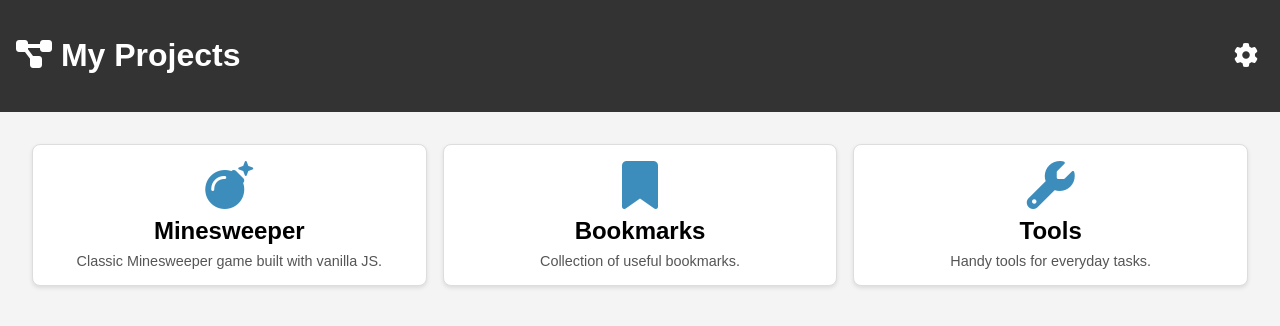
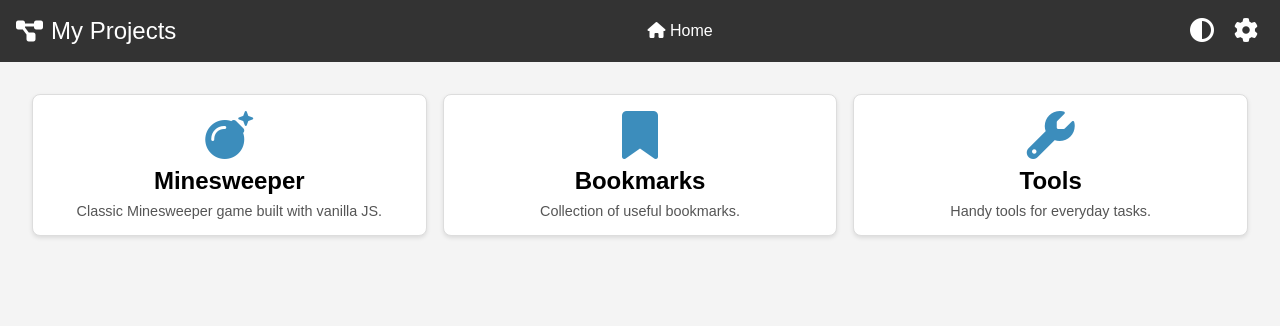
Before and after one commit to cbhead/GPT4_minesweeper_4-29-23, a website: page src/index.html in a window 1280 px wide. Drawn offline with Linux system fonts and the light colour scheme.

Commit message:
refactor: add shared header component

```diff
--- /dev/null
+++ b/src/components/header.html
@@ -0,0 +1,13 @@
+<header class="site-header">
+  <div class="branding">
+    <i class="fa-solid fa-diagram-project"></i>
+    <span>My Projects</span>
+  </div>
+  <nav class="nav-links">
+    <a class="home-link" href="index.html"><i class="fa-solid fa-house"></i> Home</a>
+  </nav>
+  <div class="header-controls">
+    <button id="theme-toggle" aria-label="Toggle Theme"><i class="fa-solid fa-circle-half-stroke"></i></button>
+    <button id="settings-btn" aria-label="Settings"><i class="fa-solid fa-cog"></i></button>
+  </div>
+</header>
--- a/src/index.html
+++ b/src/index.html
@@ -8,10 +8,6 @@
   <link rel="stylesheet" href="https://cdnjs.cloudflare.com/ajax/libs/font-awesome/6.5.1/css/all.min.css" crossorigin="anonymous" referrerpolicy="no-referrer" />
 </head>
 <body data-project="landing">
-  <header>
-    <h1><i class="fa-solid fa-diagram-project"></i> My Projects</h1>
-    <button id="settings-btn" aria-label="Settings"><i class="fa-solid fa-cog"></i></button>
-  </header>
   <main id="projects" class="projects-grid"></main>
 
   <div id="settings-modal" class="modal">
@@ -22,6 +18,7 @@
     </div>
   </div>
   <script src="scripts/theme.js"></script>
+  <script src="projects/header.js"></script>
   <script src="scripts/landing.js"></script>
 </body>
 </html>
--- a/src/projects/header.js
+++ b/src/projects/header.js
@@ -1,6 +1,33 @@
-fetch('header.html')
-  .then(response => response.text())
-  .then(html => {
-    document.body.insertAdjacentHTML('afterbegin', html);
-  })
-  .catch(err => console.error('Error loading header:', err));
+(function() {
+  const base = window.location.pathname.includes('/projects/') ? '../' : '';
+  try {
+    const req = new XMLHttpRequest();
+    req.open('GET', base + 'components/header.html', false);
+    req.send(null);
+    if (req.status >= 200 && req.status < 300) {
+      document.body.insertAdjacentHTML('afterbegin', req.responseText);
+      const homeLink = document.querySelector('.home-link');
+      if (homeLink) homeLink.href = base + 'index.html';
+      if (!document.getElementById('settings-modal')) {
+        const settingsBtn = document.getElementById('settings-btn');
+        if (settingsBtn) settingsBtn.style.display = 'none';
+      }
+      const themeToggle = document.getElementById('theme-toggle');
+      if (themeToggle) {
+        themeToggle.addEventListener('click', () => {
+          const next = themeConfig.current === 'dark' ? 'default' : 'dark';
+          const preset = PRESET_THEMES[next];
+          themeConfig.landing = JSON.parse(JSON.stringify(preset.landing || {}));
+          themeConfig.projects = JSON.parse(JSON.stringify(preset.projects || {}));
+          themeConfig.current = next;
+          saveThemeConfig();
+          applyTheme();
+        });
+      }
+    } else {
+      console.error('Error loading header:', req.statusText);
+    }
+  } catch (err) {
+    console.error('Error loading header:', err);
+  }
+})();
--- a/src/styles/landing.css
+++ b/src/styles/landing.css
@@ -19,14 +19,55 @@ header {
   display: flex;
   justify-content: space-between;
   align-items: center;
+  flex-wrap: wrap;
 }
 
-#settings-btn {
+header .branding {
+  display: flex;
+  align-items: center;
+  font-size: 1.5rem;
+}
+
+header .branding i {
+  margin-right: 0.5rem;
+}
+
+header nav {
+  display: flex;
+  gap: 1rem;
+}
+
+header nav a {
+  color: var(--landing-header-text);
+  text-decoration: none;
+}
+
+.header-controls {
+  display: flex;
+  gap: 0.5rem;
+}
+
+.header-controls button {
   background: none;
   border: none;
   color: var(--landing-header-text);
   font-size: 1.5rem;
   cursor: pointer;
+}
+
+@media (max-width: 600px) {
+  header {
+    flex-direction: column;
+    align-items: flex-start;
+  }
+  header nav {
+    margin-top: 0.5rem;
+    flex-direction: column;
+    width: 100%;
+  }
+  .header-controls {
+    align-self: flex-end;
+  }
 }
 
 input, textarea, select {
--- a/src/styles/styles.css
+++ b/src/styles/styles.css
@@ -21,11 +21,55 @@ header {
     display: flex;
     justify-content: space-between;
     align-items: center;
+    flex-wrap: wrap;
+}
+
+header .branding {
+    display: flex;
+    align-items: center;
+    font-size: 1.5rem;
+}
+
+header .branding i {
+    margin-right: 0.5rem;
+}
+
+header nav {
+    display: flex;
+    gap: 1rem;
 }
 
 header nav a {
     color: var(--header-text);
     text-decoration: none;
+}
+
+.header-controls {
+    display: flex;
+    gap: 0.5rem;
+}
+
+.header-controls button {
+    background: none;
+    border: none;
+    color: var(--header-text);
+    font-size: 1.2rem;
+    cursor: pointer;
+}
+
+@media (max-width: 600px) {
+    header {
+        flex-direction: column;
+        align-items: flex-start;
+    }
+    header nav {
+        margin-top: 0.5rem;
+        flex-direction: column;
+        width: 100%;
+    }
+    .header-controls {
+        align-self: flex-end;
+    }
 }
 
 input, textarea, select {
```
Also changed, not shown: src/projects/header.html (deleted, +0 -5 lines).
